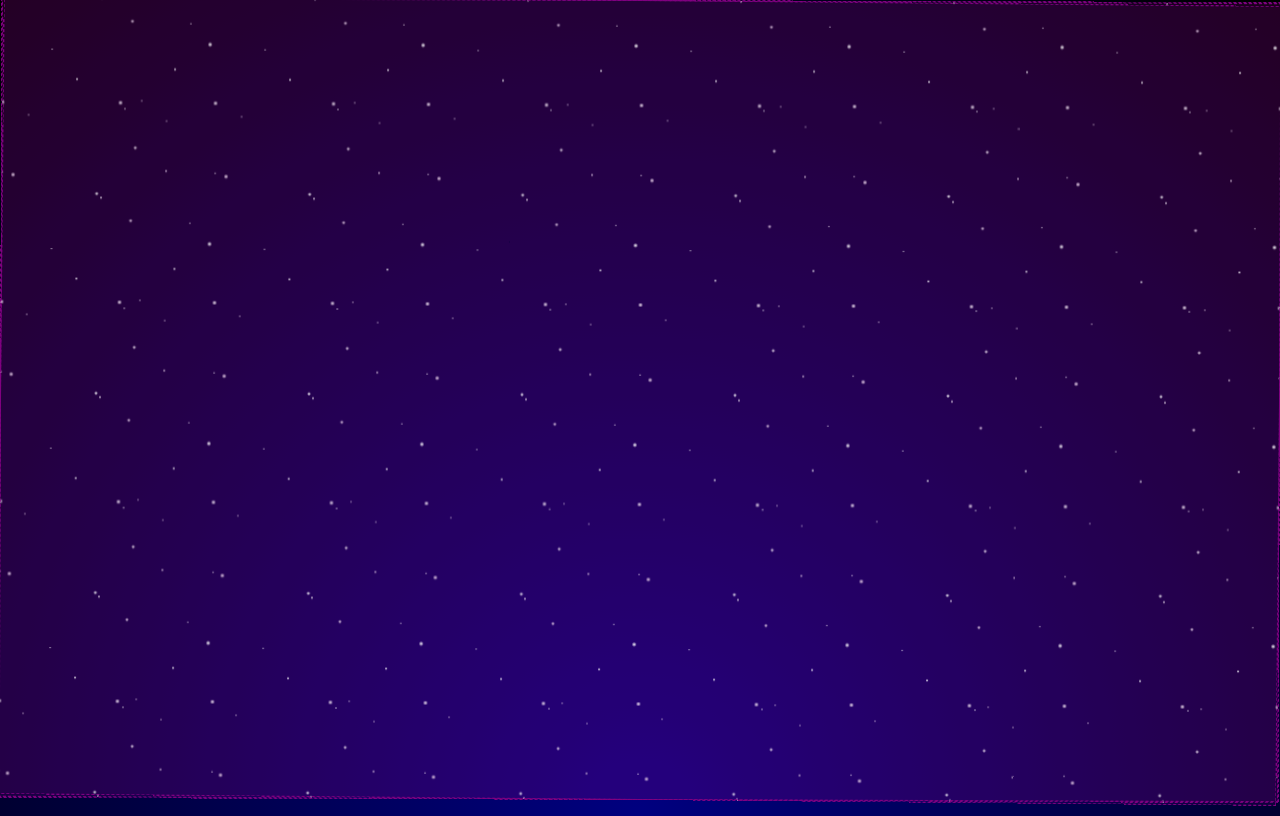
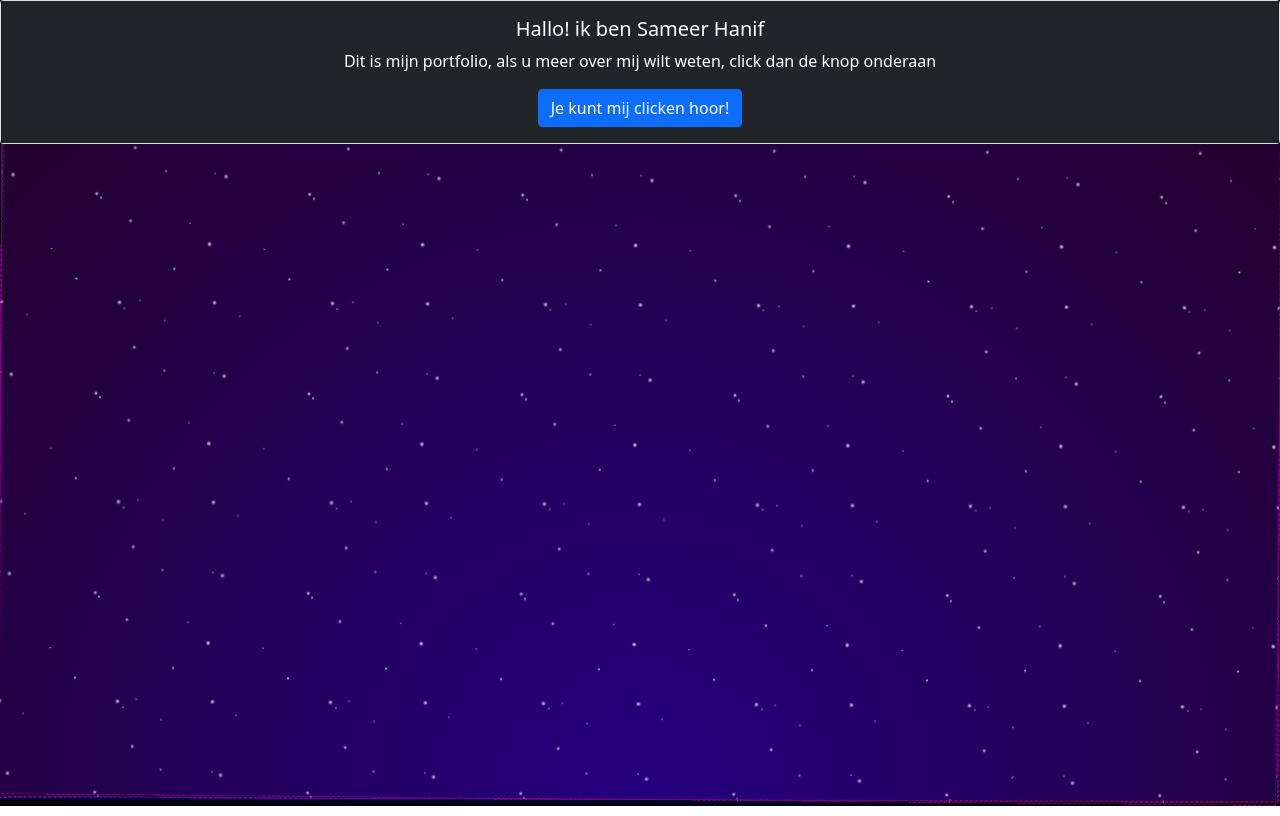
Before and after one commit to Sameerhanif/Sameerhanif.github.io, a plain HTML site: page index.html in a window 1280 px wide. Drawn offline with nearby package versions, Linux system fonts and the light colour scheme.

Commit message:
link naar main pagina gemaakt

```diff
--- a/index.html
+++ b/index.html
@@ -2,13 +2,25 @@
 <html>
     <head>
         <title> introductie</title>
+        <link href="https://cdn.jsdelivr.net/npm/bootstrap@5.0.2/dist/css/bootstrap.min.css" rel="stylesheet"
+        integrity="sha384-EVSTQN3/azprG1Anm3QDgpJLIm9Nao0Yz1ztcQTwFspd3yD65VohhpuuCOmLASjC" crossorigin="anonymous">
+        <script src="https://cdn.jsdelivr.net/npm/bootstrap@5.0.2/dist/js/bootstrap.bundle.min.js"
+        integrity="sha384-MrcW6ZMFYlzcLA8Nl+NtUVF0sA7MsXsP1UyJoMp4YLEuNSfAP+JcXn/tWtIaxVXM" crossorigin="anonymous"></script>
         <link rel="stylesheet" href="/CSS/intro.css">
     </head>
     <body>
+
         <div class="space stars1"></div>
         <div class="space stars2"></div>
         <div class="space stars3"></div>
+        <div class="card text-center">
 
+            <div class="card-body bg-dark text-white">
+              <h5 class="card-title">Hallo! ik ben Sameer Hanif</h5>
+              <p class="card-text">Dit is mijn portfolio, als u meer over mij wilt weten, click dan de knop onderaan</p>
+              <a href="/main.html" class="btn btn-primary">Je kunt mij clicken hoor!</a>
+            </div>
+          </div>
 
 
     </body>
```
